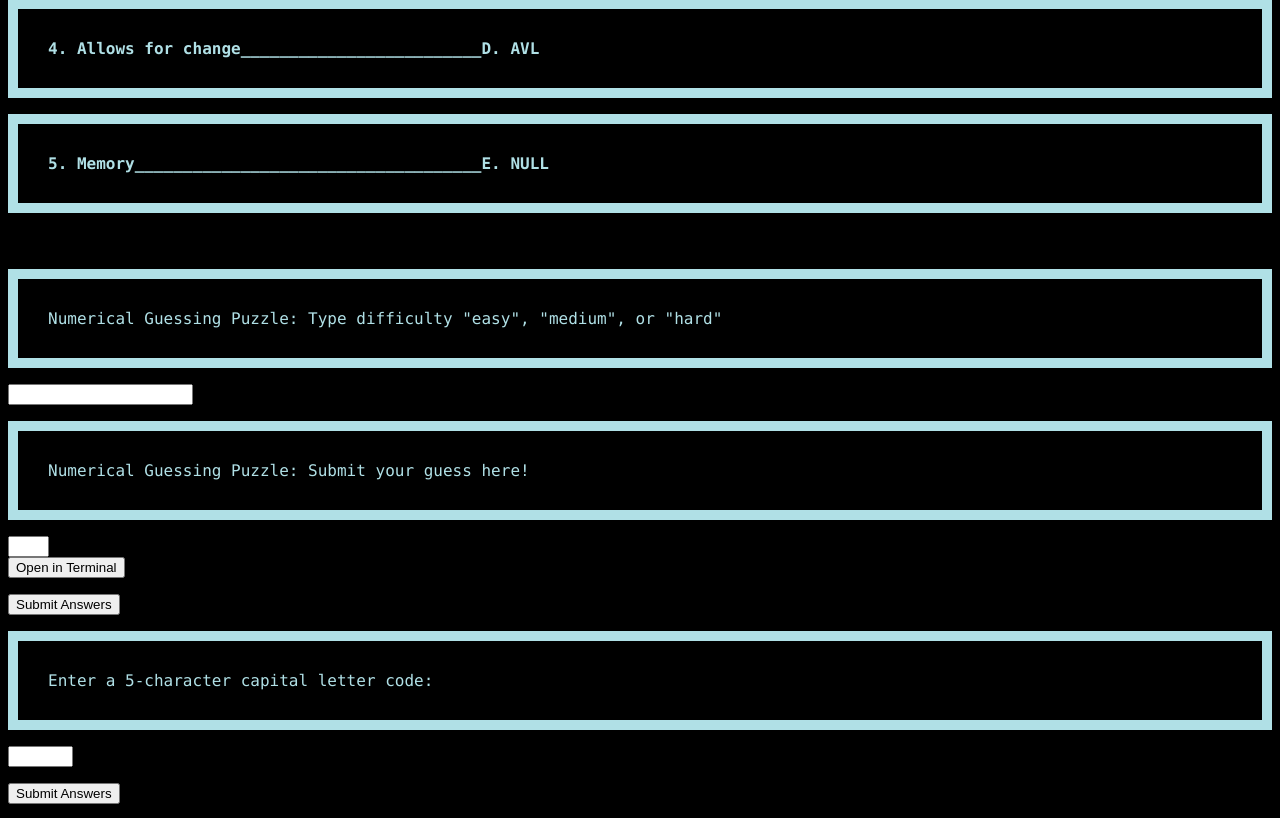
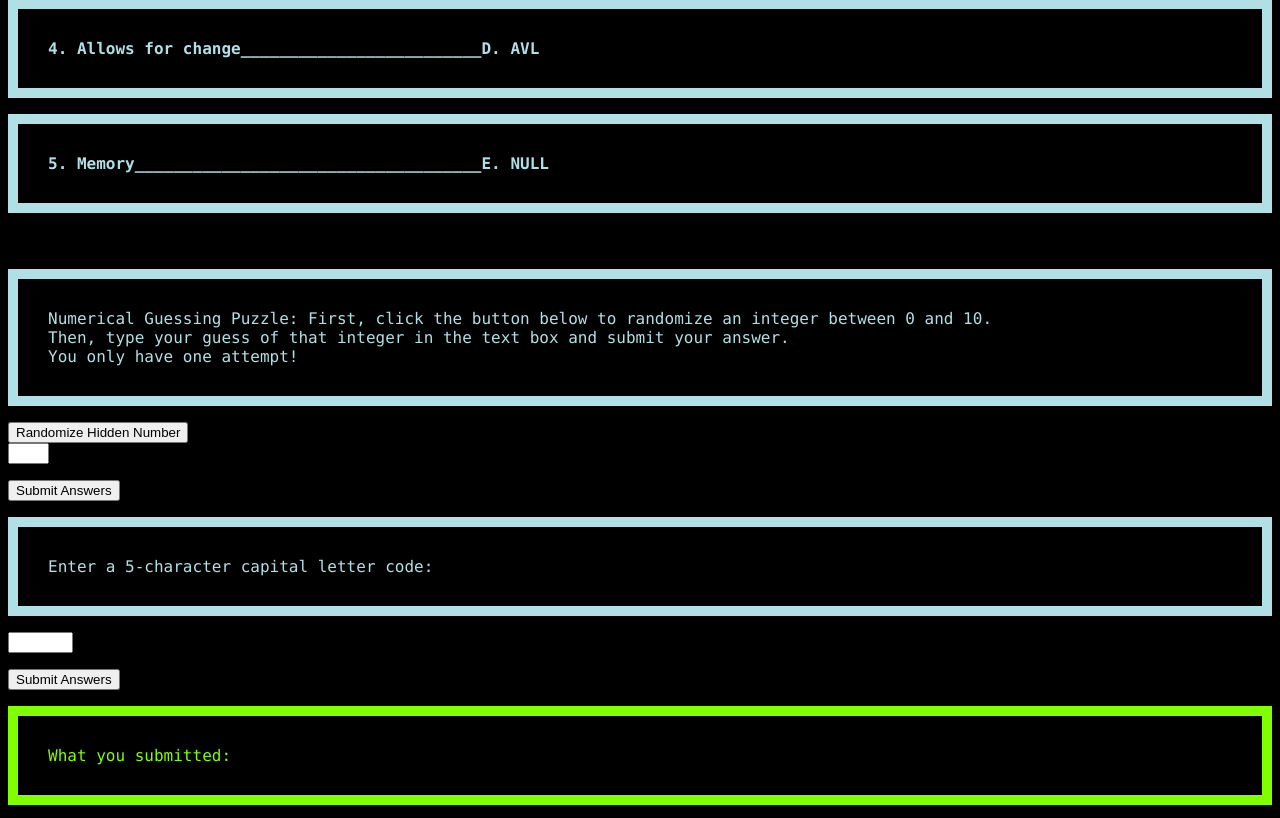
Before and after one commit to CS222-UIUC/course-project-group-13, a Django app: template website/templates/stagethree.html in a window 1280 px wide. Shown: the part 697-1515 px from the top of the page. Run offline with Django 4.2, Linux system fonts and the light colour scheme; the template is opened without the code that fills it, so the values that code supplies are empty.

Commit message:
Guess/random puzzle now works on website

```diff
--- a/website/templates/stagethree.html
+++ b/website/templates/stagethree.html
@@ -66,21 +66,12 @@ alert('Your time is up. Game is over.');
 
 
 <br>
-
+<p>Numerical Guessing Puzzle: First, click the button below to randomize an integer between 0 and 10. <br>Then, type your guess of that integer in the text box and submit your answer. <br> You only have one attempt! </p>
+<input type="submit" onclick="f2()" value="Randomize Hidden Number"
+<br>
 <form action="" method="POST" id="puzzle_six">{% csrf_token %}
 <input type="hidden" name="form_type" value="puzzle_six">
-<p>Numerical Guessing Puzzle: Type difficulty "easy", "medium", or "hard"  </p>
-<input type="text">
-    <p>Numerical Guessing Puzzle: Submit your guess here!  </p>
     <input type="text" id="guess_puzzle" name="guess_puzzle" minlength="2" maxlength="2" placeholder="" size="2">
-
-    <body>
-        <div class="container">
-            <form action="file:///C:\Users\rohiths2 illinois\hello\Guess Puzzle Backup.py">
-                <button class="btn btn-danger btn-lg">Open in Terminal</button>
-            </form>
-        </div>
-    </body>
 </form>
 <input type="submit" onclick="f()" value = "Submit Answers"/>
 <br>
@@ -117,6 +108,8 @@ alert('Your time is up. Game is over.');
 <p id="preview_stage3"  style="color:chartreuse;font: size 12px;">What you submitted: </p>
 <input type="submit" onclick="f()" value="Submit All Responses"/>
 <script type="text/javascript">
+    var random = 10000;
+    var p6a = "(incorrect)";
     var p6r;
     var p7r;
     var points = 0;
@@ -125,56 +118,88 @@ alert('Your time is up. Game is over.');
     var p7a = "(incorrect)";
     var p6done = 0;
     var p7done = 0;
+    function f2() {
+        random = Math.floor(Math.random() * 10);
+    }
     function f() {
         if (attempts == 0) {
             alert('You are out of attempts. Game is over.');
             sspoints = 0;
         }
         p6r = document.getElementById('guess_puzzle').value;
+        if ((p6r == random)) {
+            p6a = "(correct)";
+            if (p6done == 0) {
+                points = points + 3;
+            }
+            p6done = 1;
+        } else  if (Math.abs(p6r-random) == 1) {
+            p6a = "(off by one)";
+            if (p6done == 0) {
+                points = points + 2;
+            }
+            p6done = 1;
+        }  else if (Math.abs(p6r-random) == 2) {
+            p6a = "(off by two)";
+            if (p6done == 0) {
+                points = points + 1;
+            }
+            p6done = 1;
+        }
         p7r = document.getElementById('check_match').value;
         localStorage.setItem('1', p6r);
         if (p7r[0] != "D") {
             p7a = "(The 1st letter is wrong)";
+            if (p6a = "(incorrect)") {
                     attempts=attempts-1;
                     if (attempts == 0) {
                         alert('You are out of attempts. Game is over.');
                         points = 0;
                     }
+                }
             document.getElementById("stats").innerHTML = "Level: " + level + ", Points: " + points + ", Attempts Left: " + attempts;
         } else {
             if (p7r[1] != "A") {
                 p7a = "(The 2nd letter is wrong)";
+                if (p6a = "(incorrect)") {
                     attempts=attempts-1;
                     if (attempts == 0) {
                         alert('You are out of attempts. Game is over.');
                         points = 0;
                     }
+                }
                 document.getElementById("stats").innerHTML = "Level: " + level + ", Points: " + points + ", Attempts Left: " + attempts;
             } else {
                 if (p7r[2] != "E") {
                     p7a = "(The 3rd letter is wrong)";
+                    if (p6a = "(incorrect)") {
                         attempts=attempts-1;
                         if (attempts == 0) {
                             alert('You are out of attempts. Game is over.');
                             points = 0;
                         }
+                    }
                     document.getElementById("stats").innerHTML = "Level: " + level + ", Points: " + points + ", Attempts Left: " + attempts;
                 } else {
                     if (p7r[3] != "B") {
                         p7a = "(The 4th letter is wrong)";
+                        if (p6a = "(incorrect)") {
                             attempts=attempts-1;
                             if (attempts == 0) {
                                 alert('You are out of attempts. Game is over.');
                                 points = 0;
                             }
+                        }
                         document.getElementById("stats").innerHTML = "Level: " + level + ", Points: " + points + ", Attempts Left: " + attempts;
                     } else {
                         if (p7r[4] != "C") {
                             p7a = "(The 5th letter is wrong)";
+                            if (p6a = "(incorrect)") {
                                 attempts=attempts-1;
                                 if (attempts == 0) {
                                     alert('You are out of attempts. Game is over.');
                                     points = 0;
+                                }
                             }
                             document.getElementById("stats").innerHTML = "Level: " + level + ", Points: " + points + ", Attempts Left: " + attempts;
                         }
@@ -192,6 +217,6 @@ alert('Your time is up. Game is over.');
             }
         }
         localStorage.setItem('2', p7r);
-        document.getElementById("preview_stage3").innerHTML = "Puzzle 6 response: " + " " + p6r + ", Puzzle 7 Response: " + p7r + p7a;
+        document.getElementById("preview_stage3").innerHTML = "Puzzle 6 response: " + " " + random + "--" + p6r + p6a + ", Puzzle 7 Response: " + p7r + p7a;
     }
 </script>
```
Lines whose indentation alone changed are shown as unchanged.
